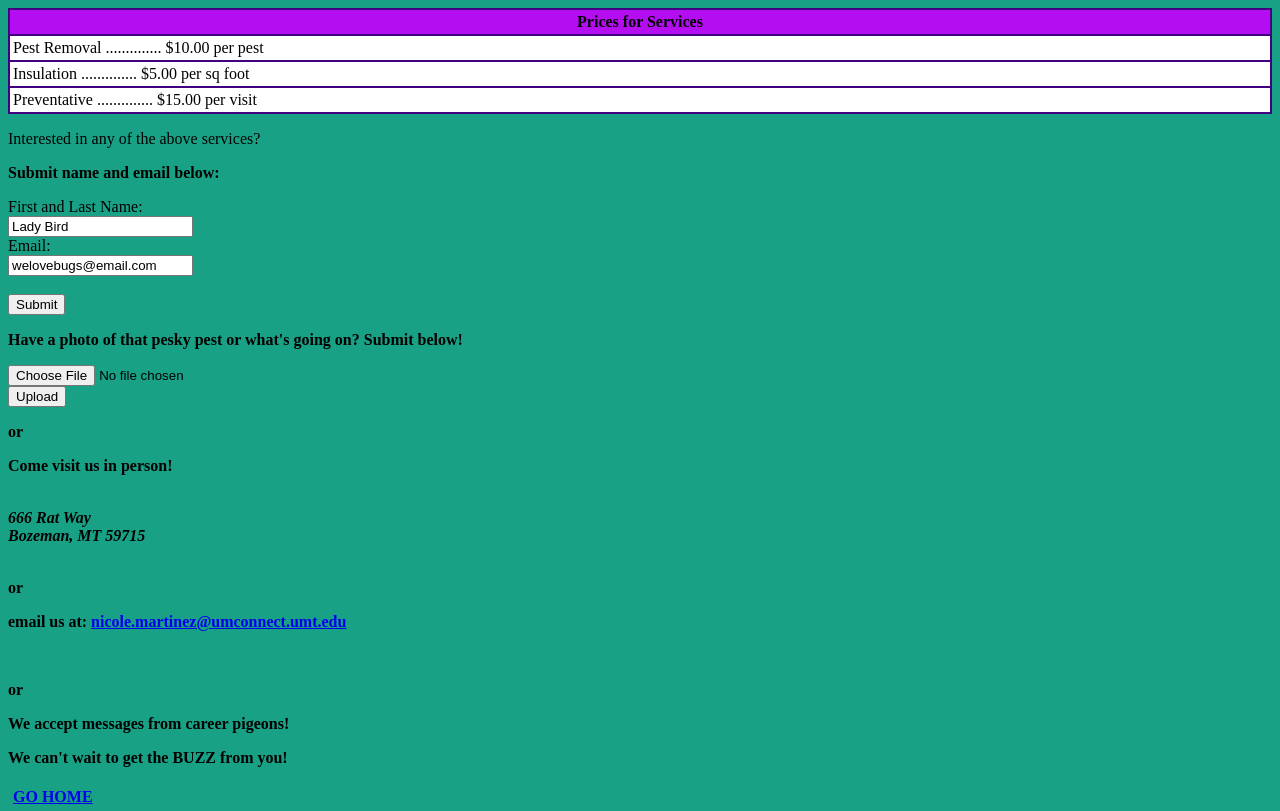
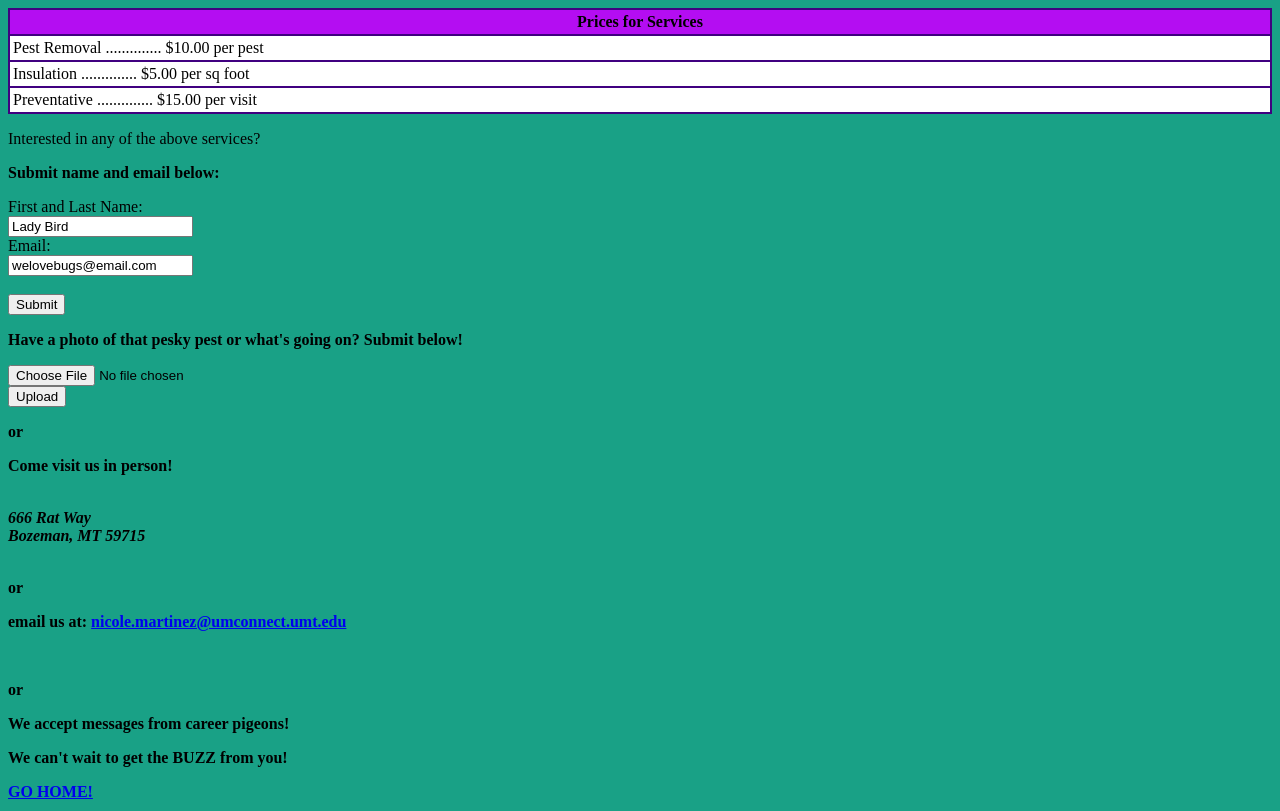
Before and after one commit to martineznicole/MART341-WebDesign, a plain HTML site: page Assignment 7/product.html in a window 1280 px wide. Drawn offline with Linux system fonts and the light colour scheme.

Commit message:
Update product.html

```diff
--- a/Assignment 7/product.html
+++ b/Assignment 7/product.html
@@ -127,6 +127,8 @@ table.GeneratedTable thead {
  <p><b>or</p>
 <p><b> We accept messages from career pigeons!</b></p>
         <p>We can't wait to get the <b>BUZZ</b> from you!</p>
-<a style="float: left; padding: 5px" href="index.html">GO HOME</a>
-  </body>
+
+    </body>
+
+  <a href="index.html">GO HOME!</a>
     </html>
```
